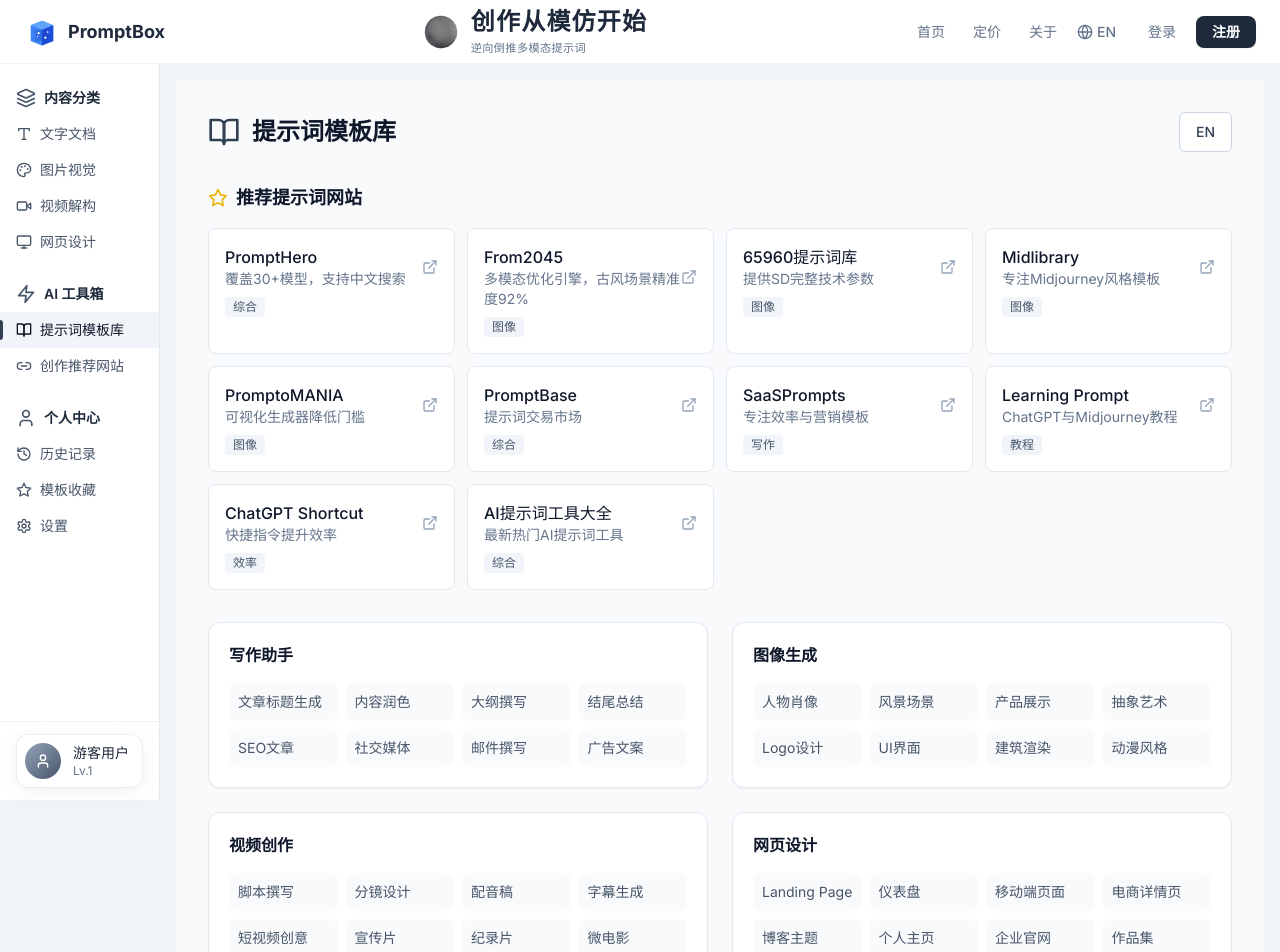
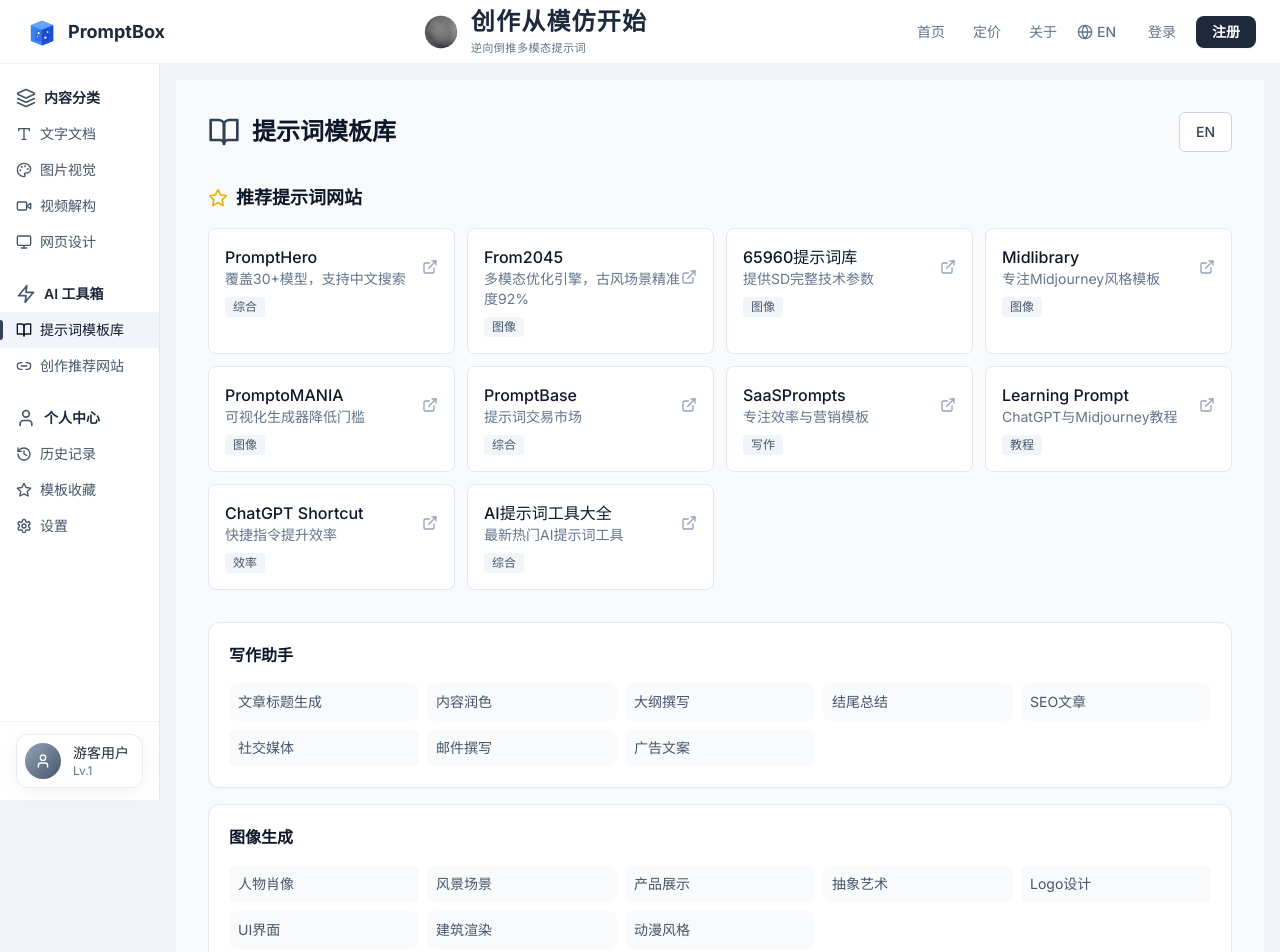
Before and after one commit to oxygen02/promptbox, a Next.js app: page /templates in a window 1280 px wide. Shown: the top 952 px of the page. Built offline with nearby package versions, Linux system fonts and the light colour scheme.

Commit message:
fix: Templates page - 5 cols, clickable category header

```diff
--- a/src/app/templates/page.tsx
+++ b/src/app/templates/page.tsx
@@ -154,11 +154,20 @@ export default function TemplatesPage() {
         </div>
 
         {/* 提示词模板 */}
-        <div className="grid grid-cols-1 md:grid-cols-2 gap-6">
+        <div className="space-y-4">
           {t.map((cat, i) => (
             <div key={i} className="bg-white rounded-xl border border-slate-200 p-5 shadow-sm">
-              <h3 className="text-base font-semibold text-slate-900 mb-4">{cat.category}</h3>
-              <div className="grid grid-cols-2 md:grid-cols-4 gap-2">
+              <h3
+                className="text-base font-semibold text-slate-900 mb-4 cursor-pointer hover:text-blue-600 flex items-center gap-2"
+                onClick={() => {
+                  const allItems = cat.items.join('\n');
+                  handleCopy(allItems);
+                }}
+              >
+                {cat.category}
+                {copied === cat.items.join('\n') && <span className="text-[10px] text-green-500 font-normal">已复制全部</span>}
+              </h3>
+              <div className="grid grid-cols-2 md:grid-cols-5 gap-2">
                 {cat.items.map((item, j) => (
                   <div
                     key={j}
```
